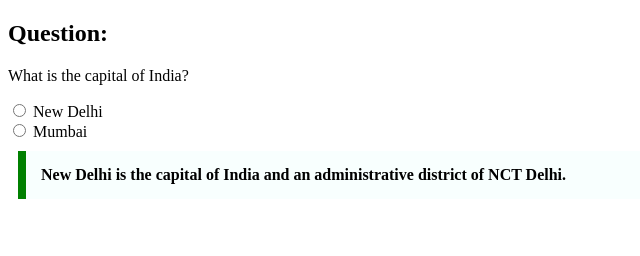
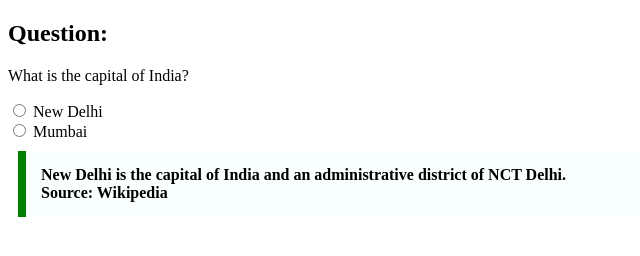
Before and after one commit to acciojob/trivia-gauriverma4, a website: page main.html in a window 1280 px wide. Shown: the whole page, without its empty margins (0-640 px from the left). Drawn offline with Linux system fonts and the light colour scheme.

Commit message:
created a submission

```diff
--- a/main.html
+++ b/main.html
@@ -26,10 +26,9 @@
   <input type="radio" id="option2" name="answer" value="Mumbai">
   <label for="option2">Mumbai</label><br>
 </form>
-
-<blockquote class="quotation">
+<blockquote class="quotation" cite="https://en.wikipedia.org/wiki/New_Delhi">
   New Delhi is the capital of India and an administrative district of NCT Delhi.
-
+  <footer>Source: Wikipedia</footer>
 </blockquote>
     <script type="text/javascript" src="./script.js">
 </script>
```
